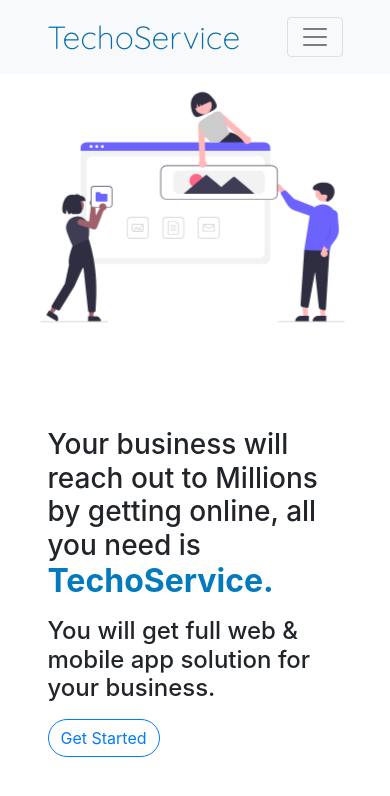
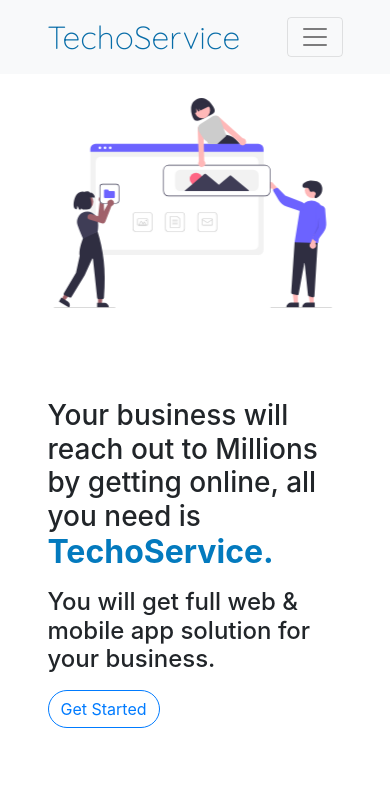
Before and after one commit to umangag07/Reactjs-Projects, a React (Create React App) app in the folder techo_service-website/: page / in a window 390 px wide. Shown: the top 796 px of the page. Built offline with nearby package versions, Linux system fonts and the light colour scheme.

Commit message:
updated css

```diff
--- a/techo_service-website/src/Index.css
+++ b/techo_service-website/src/Index.css
@@ -40,16 +40,16 @@
 
     margin-bottom: 22px;
 }
- img{
+img{
     max-width: 500px;
     min-width: 100px;
     max-height: 500px;
     min-height: 100px;
 
 }
-@media only screen and (max-width: 415px) {
+@media only screen and (max-width: 515px) {
     img{
         max-width:290px;
-        max-height:250px;
+        max-height:200px;
     }
   }
```
